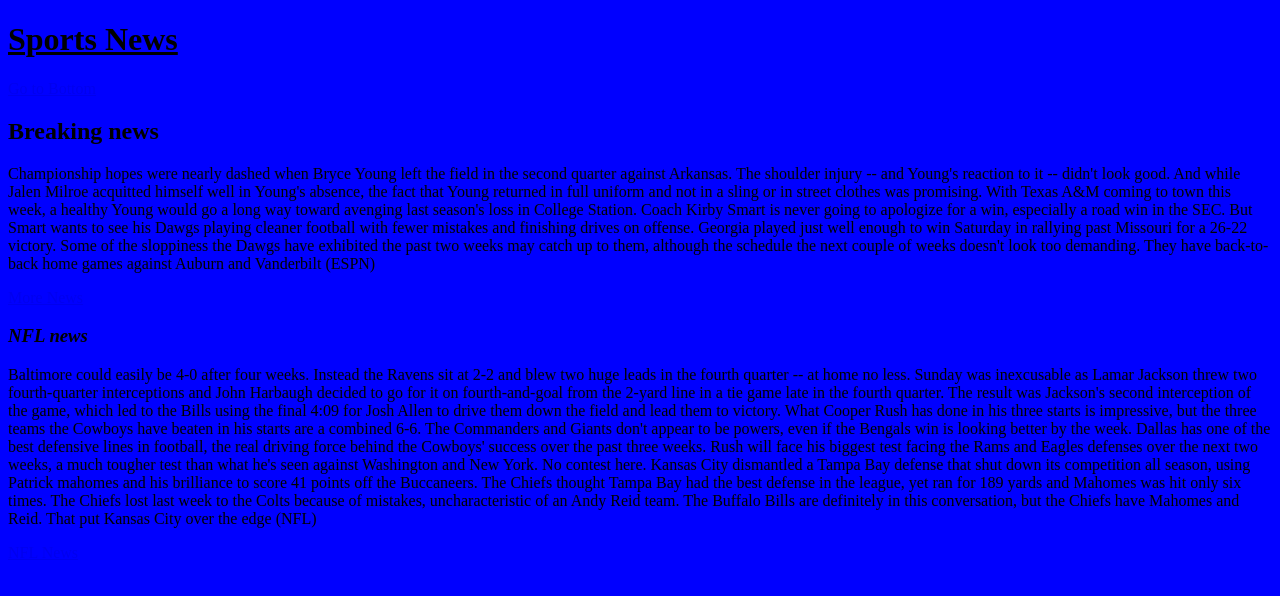
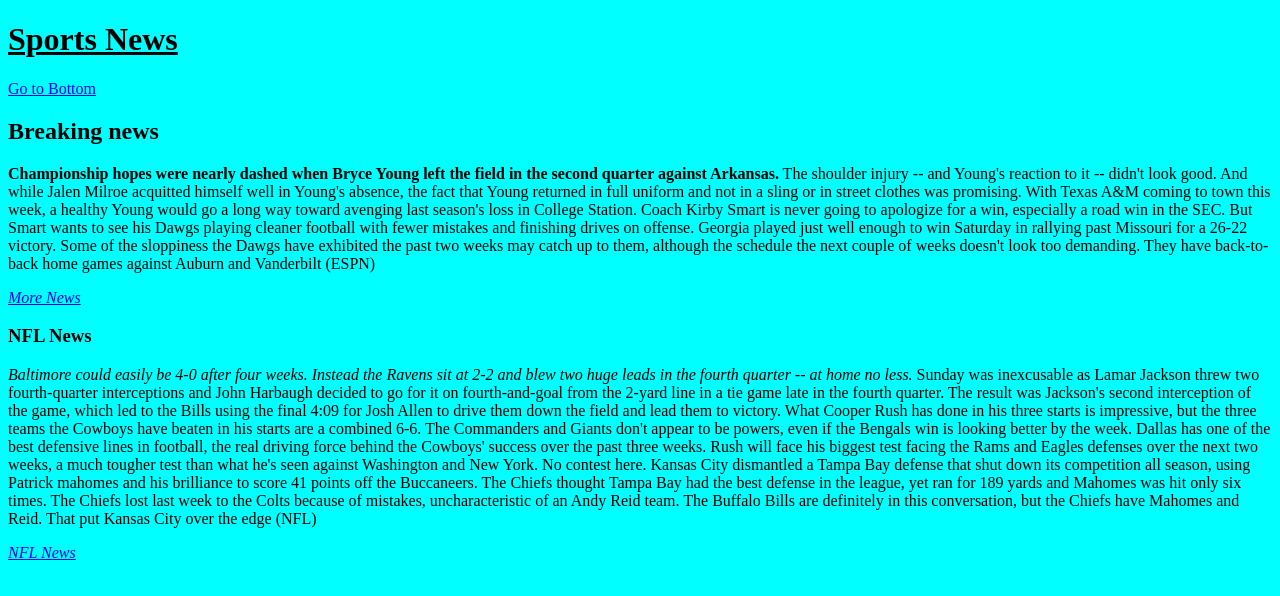
Before and after one commit to masersm19/masersm19.github.io, a plain HTML site: page sportsnews.html in a window 1280 px wide. Drawn offline with Linux system fonts and the light colour scheme.

Commit message:
Update sportsnews.html

```diff
--- a/sportsnews.html
+++ b/sportsnews.html
@@ -1,33 +1,33 @@
 <!DOCTYPE html>
 <html>
 <head>
-		<H1><u>Sports News</u></H1>
+		<H1><u><strong>Sports News</strong></u></H1>
 </head>
 
 
-<body bgcolor = "blue">
+<body bgcolor = "aqua">
 
 <a href="#bottom">Go to Bottom</a>
 	<h2>
 	<strong>Breaking news</strong>
 </h2>
 
-<p>Championship hopes were nearly dashed when Bryce Young left the field in the second quarter against Arkansas. The shoulder injury -- and Young's reaction to it -- didn't look good. And while Jalen Milroe acquitted himself well in Young's absence, the fact that Young returned in full uniform and not in a sling or in street clothes was promising. With Texas A&M coming to town this week, a healthy Young would go a long way toward avenging last season's loss in College Station. Coach Kirby Smart is never going to apologize for a win, especially a road win in the SEC. But Smart wants to see his Dawgs playing cleaner football with fewer mistakes and finishing drives on offense. Georgia played just well enough to win Saturday in rallying past Missouri for a 26-22 victory. Some of the sloppiness the Dawgs have exhibited the past two weeks may catch up to them, although the schedule the next couple of weeks doesn't look too demanding. They have back-to-back home games against Auburn and Vanderbilt (ESPN)</p>
-<a href ="https://www.espn.com/"> More News</a>
+<p><strong>Championship hopes were nearly dashed when Bryce Young left the field in the second quarter against Arkansas.</strong> The shoulder injury -- and Young's reaction to it -- didn't look good. And while Jalen Milroe acquitted himself well in Young's absence, the fact that Young returned in full uniform and not in a sling or in street clothes was promising. With Texas A&M coming to town this week, a healthy Young would go a long way toward avenging last season's loss in College Station. Coach Kirby Smart is never going to apologize for a win, especially a road win in the SEC. But Smart wants to see his Dawgs playing cleaner football with fewer mistakes and finishing drives on offense. Georgia played just well enough to win Saturday in rallying past Missouri for a 26-22 victory. Some of the sloppiness the Dawgs have exhibited the past two weeks may catch up to them, although the schedule the next couple of weeks doesn't look too demanding. They have back-to-back home games against Auburn and Vanderbilt (ESPN)</p>
+<a href ="https://www.espn.com/"><em> More News</em></a>
 
 
 	<h3>
-	<em>NFL news</em>
+	<strong>NFL News</strong>
 	</h3>
 
-<p>	Baltimore could easily be 4-0 after four weeks. Instead the Ravens sit at 2-2 and blew two huge leads in the fourth quarter -- at home no less.
+<p>	<em>Baltimore could easily be 4-0 after four weeks. Instead the Ravens sit at 2-2 and blew two huge leads in the fourth quarter -- at home no less.</em>
 
 Sunday was inexcusable as Lamar Jackson threw two fourth-quarter interceptions and John Harbaugh decided to go for it on fourth-and-goal from the 2-yard line in a tie game late in the fourth quarter. The result was Jackson's second interception of the game, which led to the Bills using the final 4:09 for Josh Allen to drive them down the field and lead them to victory. What Cooper Rush has done in his three starts is impressive, but the three teams the Cowboys have beaten in his starts are a combined 6-6. The Commanders and Giants don't appear to be powers, even if the Bengals win is looking better by the week.
 
 Dallas has one of the best defensive lines in football, the real driving force behind the Cowboys' success over the past three weeks. Rush will face his biggest test facing the Rams and Eagles defenses over the next two weeks, a much tougher test than what he's seen against Washington and New York. No contest here. Kansas City dismantled a Tampa Bay defense that shut down its competition all season, using Patrick mahomes and his brilliance to score 41 points off the Buccaneers. The Chiefs thought Tampa Bay had the best defense in the league, yet ran for 189 yards and Mahomes was hit only six times.
 
 The Chiefs lost last week to the Colts because of mistakes, uncharacteristic of an Andy Reid team. The Buffalo Bills are definitely in this conversation, but the Chiefs have Mahomes and Reid. That put Kansas City over the edge (NFL) </p>
-<a href="https://www.NFL.com/">NFL News</a>
+<a href="https://www.NFL.com/"><em>NFL News</em></a>
 <div id="bottom">
 </div>
 </body>
```
